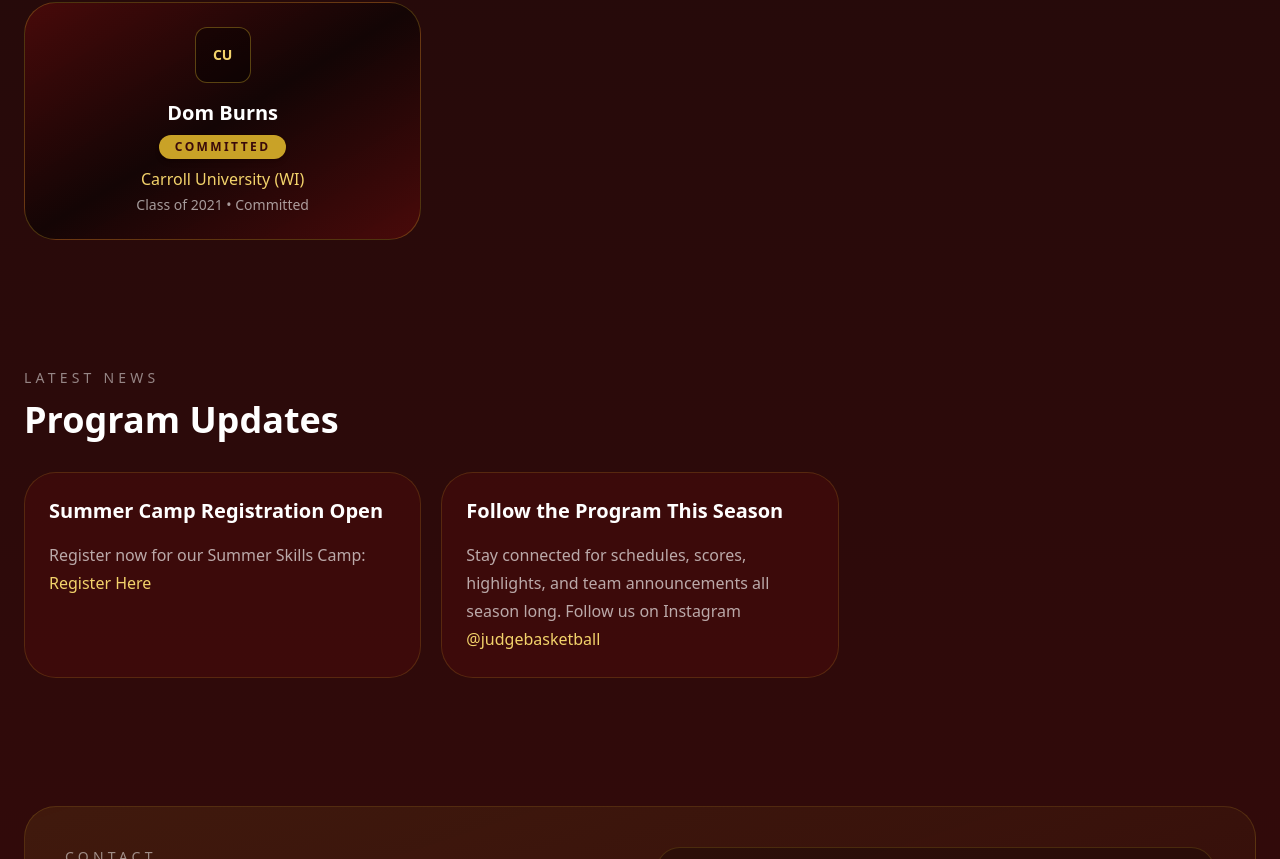
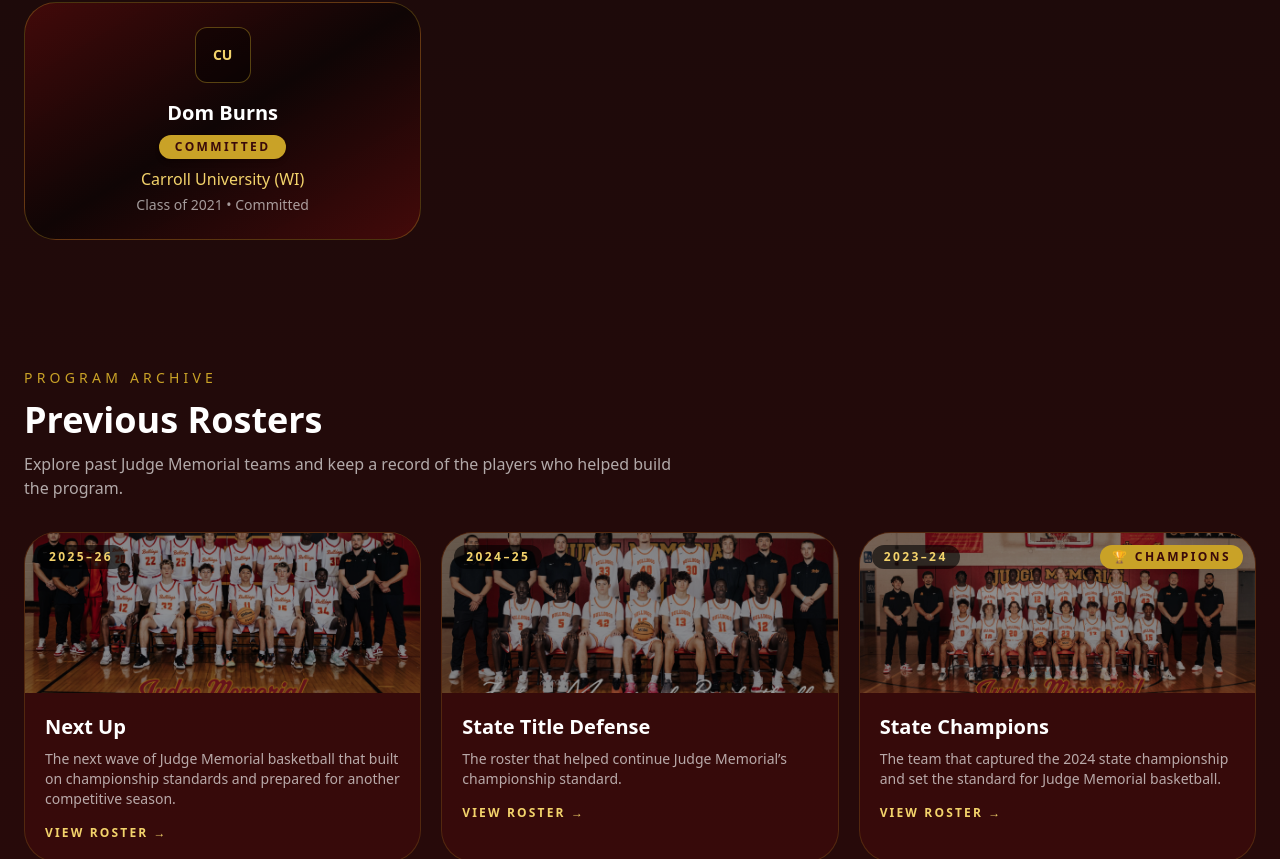
Before and after one commit to CoachSanjin/jmbasketball-site, a Next.js app: page / in a window 1280 px wide. Shown: the part 5899-6758 px from the top of the page. Built offline with nearby package versions, Linux system fonts and the light colour scheme.

Commit message:
Update page.tsx

```diff
--- a/app/page.tsx
+++ b/app/page.tsx
@@ -87,6 +87,15 @@
     { id: "dom-burns", name: "Dom Burns", school: "Carroll University (WI)", year: "Class of 2021 • Committed", badge: "CU" },
   ];
 
+  const previousRosters = [
+    { id: "roster-2025-26", season: "2025–26", label: "Next Up", description: "The next wave of Judge Memorial basketball that built on championship standards and prepared for another competitive season.", href: "#", image: "/roster-2026.jpg" },
+    { id: "roster-2024-25", season: "2024–25", label: "State Title Defense", description: "The roster that helped continue Judge Memorial’s championship standard.", href: "#", image: "/roster-2025.jpg" },
+    { id: "roster-2023-24", season: "2023–24", label: "State Champions", description: "The team that captured the 2024 state championship and set the standard for Judge Memorial basketball.", href: "#", image: "/roster-2024.jpg" },
+    { id: "roster-2022-23", season: "2022–23", label: "Building the Standard", description: "A key developmental year for the program.", href: "#", image: "/roster-2023.jpg" },
+    { id: "roster-2021-22", season: "2021–22", label: "Program Growth", description: "Continuing to build a competitive foundation.", href: "#", image: "/roster-2022.jpg" },
+    { id: "roster-2020-21", season: "2020–21", label: "Foundation Year", description: "Laying the groundwork for the program’s future success.", href: "#", image: "/roster-2021.jpg" },
+  ];
+
   const newsItems = [
     {
       title: "Summer Camp Registration Open",
@@ -127,7 +136,7 @@
       name: "Arual Deng",
       initials: "AD",
       role: "Academic Advisor",
-      image: "",
+      image: "/arual.jpg",
       bio: "Supporting student-athlete academic success and accountability within the basketball program.",
     },
   ];
@@ -558,6 +567,42 @@
         </div>
       </section>
 
+      <section id="previous-rosters" className="mx-auto max-w-7xl px-4 py-14 sm:px-6 sm:py-16">
+        <div className="mb-8">
+          <div className="text-sm uppercase tracking-[0.3em] text-[#c9a227]">Program Archive</div>
+          <h2 className="mt-3 text-2xl font-bold sm:text-3xl md:text-4xl">Previous Rosters</h2>
+          <p className="mt-3 max-w-2xl text-white/65">
+            Explore past Judge Memorial teams and keep a record of the players who helped build the program.
+          </p>
+        </div>
+
+        <div className="grid gap-5 sm:grid-cols-2 xl:grid-cols-3">
+          {previousRosters.map((roster) => (
+            <a key={roster.id} href={roster.href} className="group overflow-hidden rounded-[2rem] border border-[#c9a227]/20 bg-[#7a0c0c]/20 transition hover:border-[#c9a227]/40 hover:shadow-xl">
+              <div className="relative h-40 w-full overflow-hidden">
+                <img src={roster.image} alt={roster.season} className="h-full w-full object-cover transition duration-500 group-hover:scale-105" />
+                <div className="absolute inset-0 bg-black/40" />
+                <div className="absolute top-3 left-3 rounded-full bg-black/60 px-3 py-1 text-xs font-semibold uppercase tracking-[0.2em] text-[#f3d36b]">
+                  {roster.season}
+                </div>
+                {roster.season === "2023–24" && (
+                  <div className="absolute top-3 right-3 rounded-full bg-[#c9a227] px-3 py-1 text-xs font-bold uppercase tracking-[0.2em] text-[#3a0a0a] shadow-lg">
+                    🏆 Champions
+                  </div>
+                )}
+              </div>
+              <div className="p-5">
+                <div className="text-xl font-bold text-white">{roster.label}</div>
+                <p className="mt-2 text-sm text-white/65">{roster.description}</p>
+                <div className="mt-4 text-xs font-semibold uppercase tracking-[0.18em] text-[#f3d36b] group-hover:underline">
+                  View Roster →
+                </div>
+              </div>
+            </a>
+          ))}
+        </div>
+      </section>
+
       <section id="news" className="mx-auto max-w-7xl px-4 py-14 sm:px-6 sm:py-16">
         <div className="mb-8">
           <div className="text-sm uppercase tracking-[0.3em] text-white/50">Latest News</div>
```
